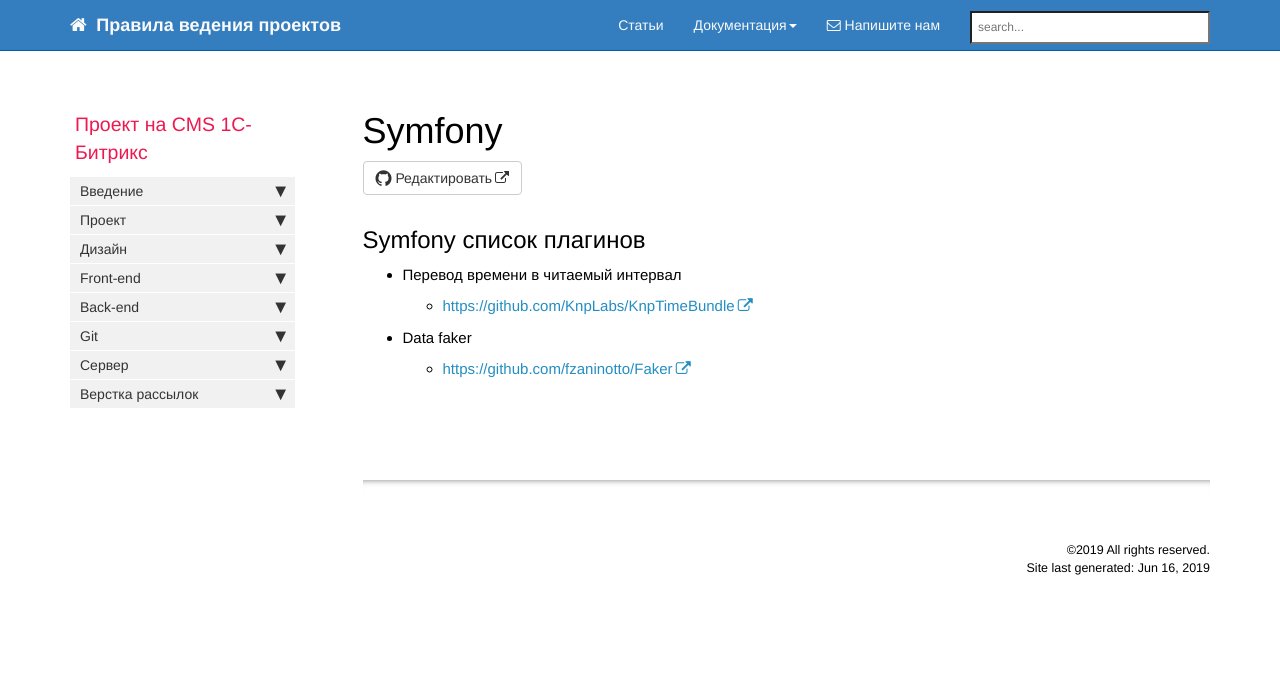
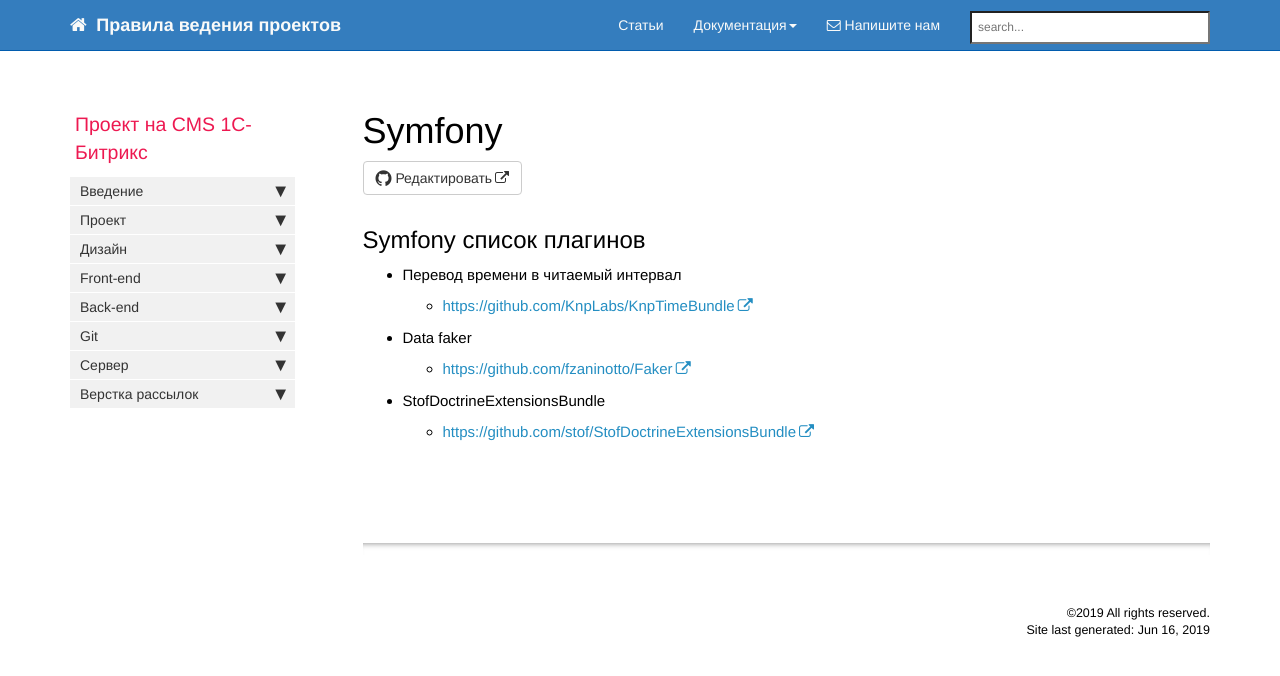
Before and after one commit to gdecider/gdecider.github.io, a Jekyll site: the page built from pages/symfony/sf-index.md, in a window 1280 px wide. Shown: the top 676 px of the page. Built offline with Jekyll 4.4.1, drawn with Linux system fonts in a browser that asks for light colours; nearby versions of some CDN libraries; comment, search, counter and statistics services are not loaded.

Commit message:
Update sf-index.md

```diff
--- a/pages/symfony/sf-index.md
+++ b/pages/symfony/sf-index.md
@@ -14,3 +14,6 @@
 
 * Data faker
   * [https://github.com/fzaninotto/Faker](https://github.com/fzaninotto/Faker)
+
+* StofDoctrineExtensionsBundle
+  * [https://github.com/stof/StofDoctrineExtensionsBundle](https://github.com/stof/StofDoctrineExtensionsBundle)
```
